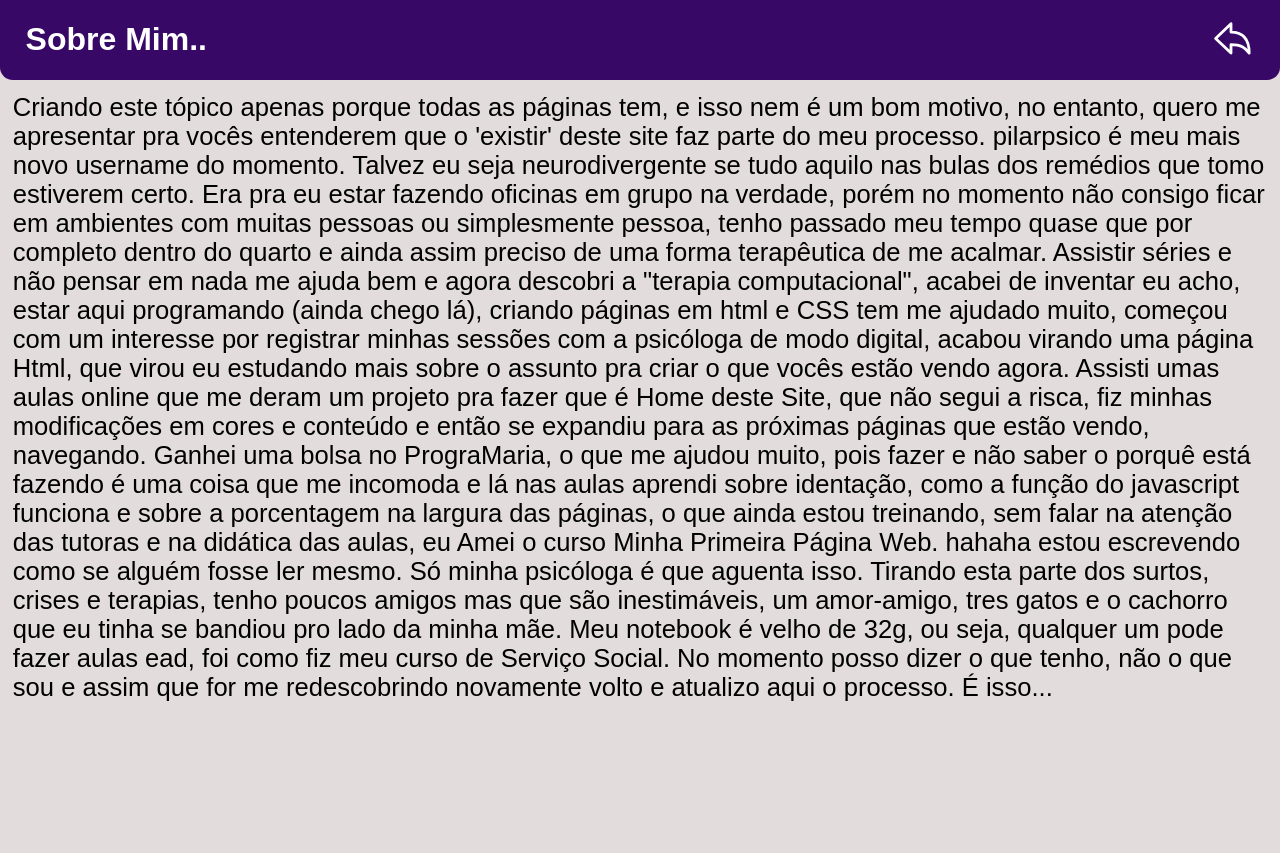
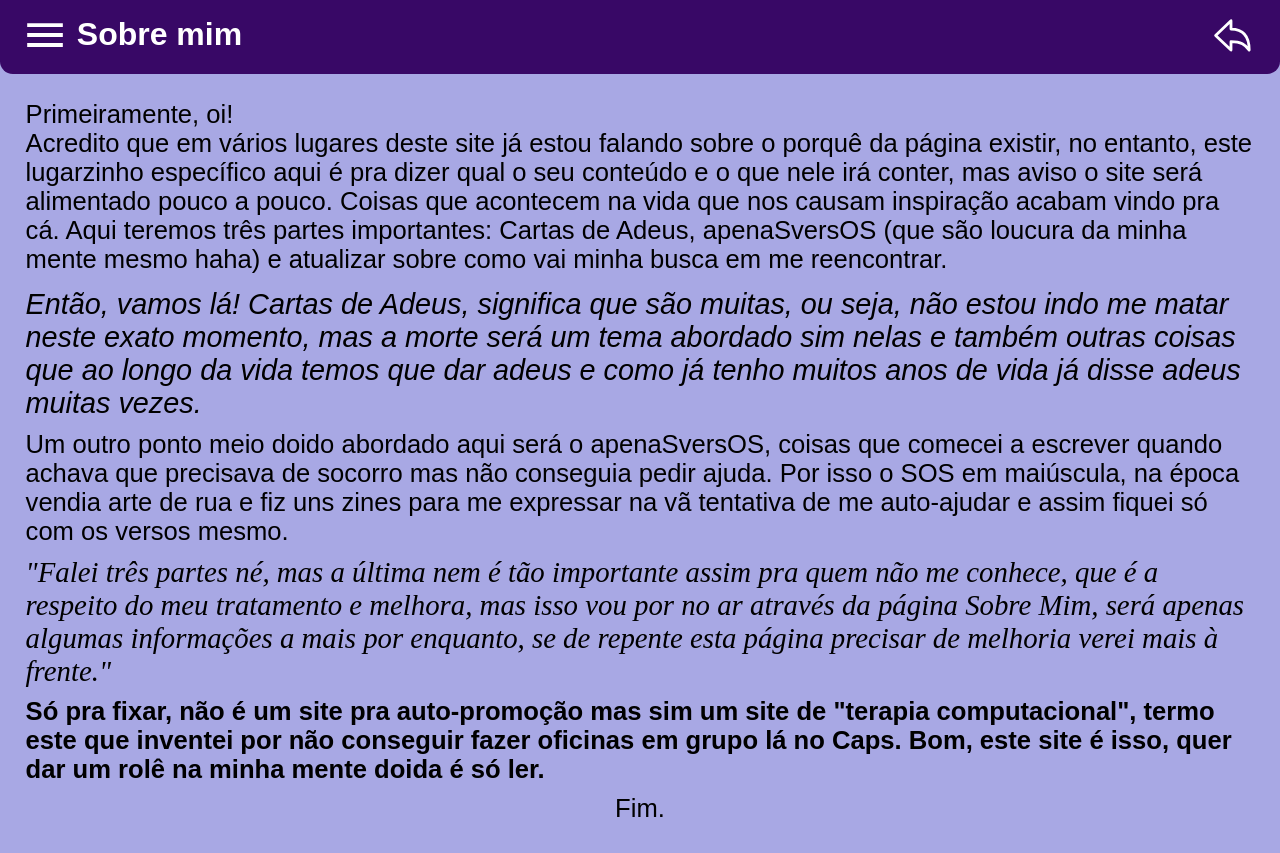
Before and after one commit to pilarpsico/MyStory, a plain HTML site: page meuperfil.html in a window 1280 px wide. Before the commit the page ends 800 px from the top, so only its background shows below. Drawn offline with nearby package versions, Linux system fonts and the light colour scheme.

Commit message:
meuperfil

```diff
--- a/meuperfil.html
+++ b/meuperfil.html
@@ -11,10 +11,21 @@
 <body>
     <header class="cabecalho">
         <div class="container">
-            <div class="cabecalho_header">
-                 <h1> Sobre Mim..</h1>
-            </div>
+            <input type="checkbox" id="menu" class="menu_botão">
+            <label for="menu">
+                <span class="menu_hamburguer"></span>
+            </label>
+            <ul class="menu_lista">
+                <li class="menu_lista-item">
+                    <a href="#" class="menu_lista-link">Medicamentos</a>
+                    <a href="#" class="menu_lista-link">sessões</a>
+                    <a href="#" class="menu_lista-link">Ferramentas</a>
+                </li>
+            </ul>
+
+            <h1 class="container_titulo">Sobre mim</h1>
         </div>
+
             <div class="container">
                 <a href="index.html"><ion-icon name="arrow-undo-outline"></ion-icon></a>
             </div>
@@ -22,23 +33,34 @@
     </header>
 
     <main class="texto_principal">
-        Criando este tópico apenas porque todas as páginas tem, e isso nem é um bom motivo, no entanto, quero me apresentar pra vocês entenderem que o 'existir' deste site faz parte do meu processo.
+        Primeiramente, oi! <br>Acredito que em vários lugares deste site já estou
+            falando
+    sobre o porquê da página existir, no entanto, este lugarzinho específico aqui é pra dizer qual o seu conteúdo e
+   o que nele irá conter, mas aviso o site será alimentado pouco a pouco. Coisas que
+   acontecem na vida que nos causam inspiração acabam vindo pra cá.
+    Aqui teremos três partes importantes: Cartas de Adeus, apenaSversOS (que são loucura da minha
+    mente mesmo haha) e atualizar sobre como vai minha busca em me reencontrar.</p>
+            <p class="italic">Então, vamos lá! Cartas de Adeus, significa que são muitas, ou seja,
+                não estou indo me matar neste exato momento, mas a morte será um tema abordado sim
+                nelas e também outras coisas que ao longo da vida temos que dar adeus e como já
+                tenho muitos anos de vida já disse adeus muitas vezes. </p>
 
-pilarpsico é meu mais novo username do momento.
+            <p> Um outro ponto meio doido abordado aqui será o apenaSversOS, coisas que comecei
+                a escrever quando achava que precisava de socorro mas não conseguia pedir ajuda.
+                Por isso o SOS em maiúscula, na época vendia arte de rua e fiz uns zines para
+                me expressar na vã tentativa de me auto-ajudar e assim fiquei só com os versos mesmo.</p>
 
-Talvez eu seja neurodivergente se tudo aquilo nas bulas dos remédios que tomo estiverem certo. Era pra eu estar fazendo oficinas em grupo na verdade, porém no momento não consigo ficar em ambientes com muitas pessoas ou simplesmente pessoa, tenho passado meu tempo quase que por completo dentro do quarto e ainda assim preciso de uma forma terapêutica de me acalmar.
-
-Assistir séries e não pensar em nada me ajuda bem e agora descobri a "terapia computacional", acabei de inventar eu acho, estar aqui programando (ainda chego lá), criando páginas em html e CSS tem me ajudado muito, começou com um interesse por registrar minhas sessões com a psicóloga de modo digital, acabou virando uma página Html, que virou eu estudando mais sobre o assunto pra criar o que vocês estão vendo agora.
-
-Assisti umas aulas online que me deram um projeto pra fazer que é Home deste Site, que não segui a risca, fiz minhas modificações em cores e conteúdo e então se expandiu para as próximas páginas que estão vendo, navegando.
-
-Ganhei uma bolsa no PrograMaria, o que me ajudou muito, pois fazer e não saber o porquê está fazendo é uma coisa que me incomoda e lá nas aulas aprendi sobre identação, como a função do javascript funciona e sobre a porcentagem na largura das páginas, o que ainda estou treinando, sem falar na atenção das tutoras e na didática das aulas, eu Amei o curso Minha Primeira Página Web.
-
-hahaha estou escrevendo como se alguém fosse ler mesmo. Só minha psicóloga é que aguenta isso.
-
-Tirando esta parte dos surtos, crises e terapias, tenho poucos amigos mas que são inestimáveis, um amor-amigo, tres gatos e o cachorro que eu tinha se bandiou pro lado da minha mãe. Meu notebook é velho de 32g, ou seja, qualquer um pode fazer aulas ead, foi como fiz meu curso de Serviço Social. No momento posso dizer o que tenho, não o que sou e assim que for me redescobrindo novamente volto e atualizo aqui o processo.
-
-É isso...
+                <p class="family"> "Falei três partes né, mas a última nem é tão importante assim pra quem
+                    não me conhece, que é a respeito do meu tratamento e melhora, mas isso vou
+                    por no ar através da página Sobre Mim, será apenas algumas informações a
+                    mais por enquanto, se de repente esta página precisar de melhoria verei mais à
+                    frente."
+                </p>
+            <p class="weight">Só pra fixar, não é um site pra auto-promoção mas sim um site de "terapia computacional",
+                termo este que inventei por não conseguir fazer oficinas em grupo lá no  Caps.
+                Bom, este site é isso, quer dar um rolê na minha mente doida é só ler.
+                                  </p>
+                <p class="fim">Fim.</p>
 </main>
 
 <script type="module" src="https://unpkg.com/ionicons@7.1.0/dist/ionicons/ionicons.esm.js"></script>
--- a/styles/header.css
+++ b/styles/header.css
@@ -33,6 +33,7 @@
     width: 60vw;
     font-size: 1.4rem;
 
+    margin-left: -0.8rem;
 }
 .container_botao:checked~.lista_menu{
     display:block;
--- a/styles/meuperfil.css
+++ b/styles/meuperfil.css
@@ -1,3 +1,54 @@
+* {
+    margin: 0;
+    padding: 0;
+}
+body {
+    background-color: rgb(168, 168, 228);
+    font-family: var(--font-principal);
+
+}
+.menu_hamburguer {
+    background-image: url(../img/menu_black_24dp\ 1.svg);
+    background-position: center;
+    background-repeat: no-repeat;
+    background-position: center;
+    display: inline-block;
+}
+.menu_lista {
+    display: none;
+    top:100%;
+    position: absolute;
+
+    background-color: var(--cor-header);
+    width: 60vw;
+    font-size: 1.4rem;
+
+    margin-left: -1.6rem;
+
+}
+.menu_botão:checked~.menu_lista {
+    display: block;
+
+}
+.menu_lista-item {
+    background-color: var(--cor-header);
+    list-style: none;
+}
+.menu_lista-link {
+    display: block;
+    font-size: 1.6rem;
+    color: white;
+    text-decoration: none;
+    padding: 1.6rem;
+}
+.menu_botão{
+    display: none;
+}
+
+
+.container_titulo{
+    margin-left: 0.8rem;
+}
 .cabecalho {
     font-size: 1.0rem;
     padding-left: 0.8rem;
@@ -10,6 +61,7 @@
 .container {
     display: flex;
     justify-content: space-between;
+
 }
 ion-icon {
     font-size: 2.8rem;
@@ -17,6 +69,26 @@ ion-icon {
     padding: 0.8rem;
 }
 
-main {
-    padding: 0.8rem;
+
+
+.texto_principal {
+    padding: 1.6rem;
 }
+p {
+    padding: 0.3rem 0;
+}
+.italic {
+    font-style: italic;
+    font-size: 1.8rem;
+}
+.family {
+    font-family: san-serif;
+    font-size: 1.8rem;
+    font-style: italic;
+}
+.weight {
+    font-weight: 700;
+}
+.fim {
+    text-align: center;
+}
```
